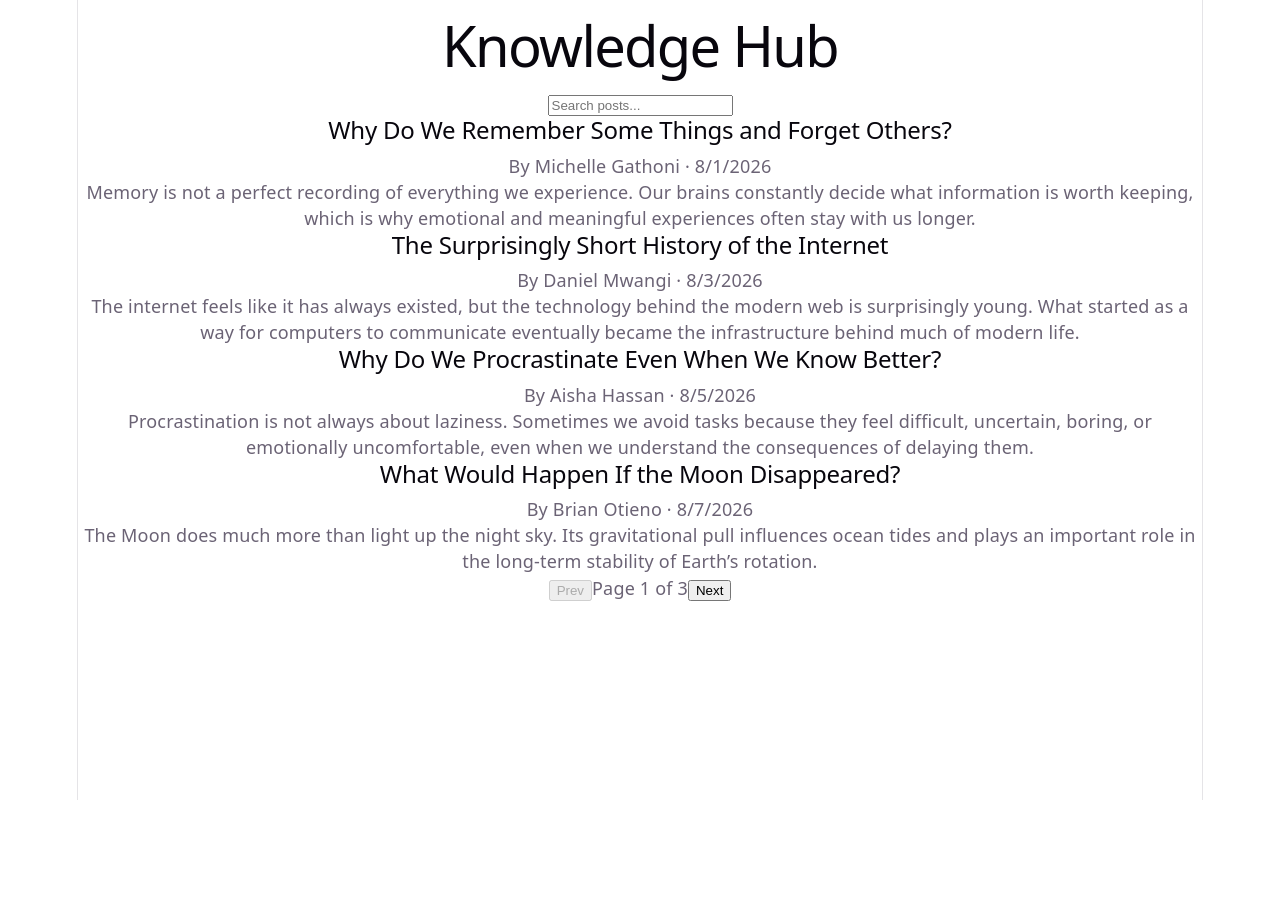
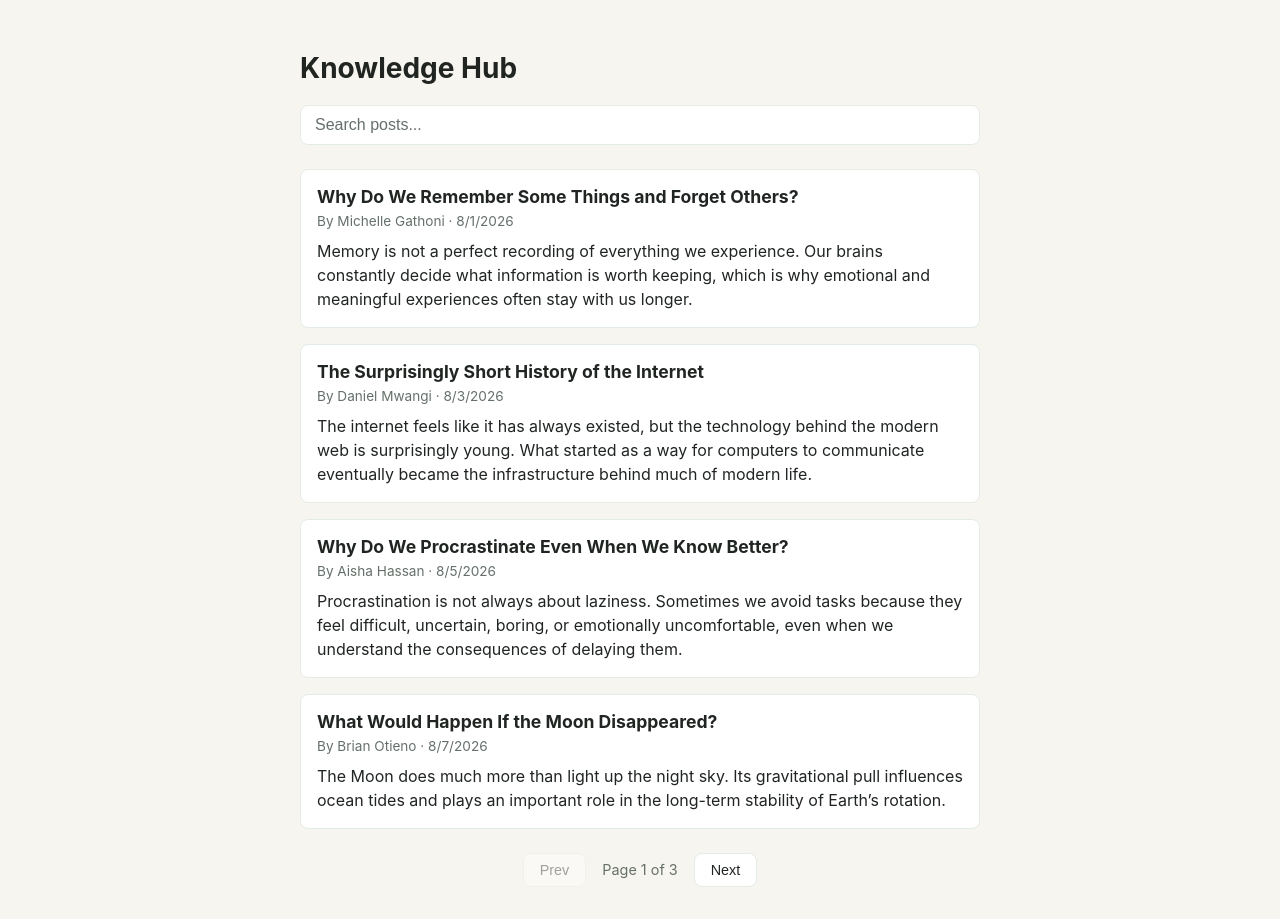
Before and after one commit to Mishiez/knowledge-hub-frontend, a React (Vite) app: page / in a window 1280 px wide. Before the commit the page ends 800 px from the top, so only its background shows below. Built offline with nearby package versions, Linux system fonts and the light colour scheme.

Commit message:
style: apply sage/charcoal/cream color palette

```diff
--- a/src/index.css
+++ b/src/index.css
@@ -1,111 +1,159 @@
 :root {
-  --text: #6b6375;
-  --text-h: #08060d;
-  --bg: #fff;
-  --border: #e5e4e7;
-  --code-bg: #f4f3ec;
-  --accent: #aa3bff;
-  --accent-bg: rgba(170, 59, 255, 0.1);
-  --accent-border: rgba(170, 59, 255, 0.5);
-  --social-bg: rgba(244, 243, 236, 0.5);
-  --shadow:
-    rgba(0, 0, 0, 0.1) 0 10px 15px -3px, rgba(0, 0, 0, 0.05) 0 4px 6px -2px;
-
-  --sans: system-ui, 'Segoe UI', Roboto, sans-serif;
-  --heading: system-ui, 'Segoe UI', Roboto, sans-serif;
-  --mono: ui-monospace, Consolas, monospace;
-
-  font: 18px/145% var(--sans);
-  letter-spacing: 0.18px;
-  color-scheme: light dark;
-  color: var(--text);
-  background: var(--bg);
-  font-synthesis: none;
-  text-rendering: optimizeLegibility;
-  -webkit-font-smoothing: antialiased;
-  -moz-osx-font-smoothing: grayscale;
-
-  @media (max-width: 1024px) {
-    font-size: 16px;
-  }
+  --color-bg: #F7F5EF;           /* Cream */
+  --color-surface: #FFFFFF;      /* White */
+  --color-surface-subtle: #E4ECE7; /* Light sage */
+  --color-border: #E4ECE7;       /* Light sage, doubling as border */
+  --color-heading: #202522;      /* Charcoal */
+  --color-text-muted: #66706A;   /* Soft gray */
+  --color-accent: #6B8E7B;       /* Sage */
+  --color-error: #b3453f;        /* Muted red, kept distinct from sage so error still reads as error */
+  --color-error-bg: #f7e9e8;
+  --radius: 8px;
+  --spacing: 16px;
 }
 
-@media (prefers-color-scheme: dark) {
-  :root {
-    --text: #9ca3af;
-    --text-h: #f3f4f6;
-    --bg: #16171d;
-    --border: #2e303a;
-    --code-bg: #1f2028;
-    --accent: #c084fc;
-    --accent-bg: rgba(192, 132, 252, 0.15);
-    --accent-border: rgba(192, 132, 252, 0.5);
-    --social-bg: rgba(47, 48, 58, 0.5);
-    --shadow:
-      rgba(0, 0, 0, 0.4) 0 10px 15px -3px, rgba(0, 0, 0, 0.25) 0 4px 6px -2px;
-  }
-
-  #social .button-icon {
-    filter: invert(1) brightness(2);
-  }
-}
-
-#root {
-  width: 1126px;
-  max-width: 100%;
-  margin: 0 auto;
-  text-align: center;
-  border-inline: 1px solid var(--border);
-  min-height: 100svh;
-  display: flex;
-  flex-direction: column;
+* {
   box-sizing: border-box;
 }
 
 body {
   margin: 0;
+  font-family: -apple-system, BlinkMacSystemFont, 'Segoe UI', sans-serif;
+  background: var(--color-bg);
+  color: var(--color-heading);
 }
 
-h1,
-h2 {
-  font-family: var(--heading);
-  font-weight: 500;
-  color: var(--text-h);
+.home-page {
+  max-width: 720px;
+  margin: 0 auto;
+  padding: 32px 20px;
 }
 
-h1 {
-  font-size: 56px;
-  letter-spacing: -1.68px;
-  margin: 32px 0;
-  @media (max-width: 1024px) {
-    font-size: 36px;
-    margin: 20px 0;
-  }
-}
-h2 {
-  font-size: 24px;
-  line-height: 118%;
-  letter-spacing: -0.24px;
-  margin: 0 0 8px;
-  @media (max-width: 1024px) {
-    font-size: 20px;
-  }
-}
-p {
-  margin: 0;
+.home-page h1 {
+  font-size: 1.75rem;
+  color: var(--color-heading);
+  margin-bottom: 20px;
 }
 
-code,
-.counter {
-  font-family: var(--mono);
-  display: inline-flex;
-  border-radius: 4px;
-  color: var(--text-h);
+/* Search */
+.search-bar {
+  width: 100%;
+  padding: 10px 14px;
+  font-size: 1rem;
+  border: 1px solid var(--color-border);
+  border-radius: var(--radius);
+  background: var(--color-surface);
+  color: var(--color-heading);
+  margin-bottom: 24px;
 }
 
-code {
-  font-size: 15px;
-  line-height: 135%;
-  padding: 4px 8px;
-  background: var(--code-bg);
+.search-bar::placeholder {
+  color: var(--color-text-muted);
 }
+
+.search-bar:focus {
+  outline: none;
+  border-color: var(--color-accent);
+}
+
+/* Post list */
+.post-list {
+  display: flex;
+  flex-direction: column;
+  gap: 16px;
+  margin-bottom: 24px;
+}
+
+.post-card {
+  background: var(--color-surface);
+  border: 1px solid var(--color-border);
+  border-radius: var(--radius);
+  padding: var(--spacing);
+}
+
+.post-card h2 {
+  margin: 0 0 6px;
+  font-size: 1.1rem;
+  color: var(--color-heading);
+}
+
+.post-meta {
+  font-size: 0.85rem;
+  color: var(--color-text-muted);
+  margin: 0 0 10px;
+}
+
+.post-card p:last-child {
+  margin: 0;
+  line-height: 1.5;
+  color: var(--color-heading);
+}
+
+/* States */
+.loading-state,
+.empty-state {
+  text-align: center;
+  color: var(--color-text-muted);
+  padding: 40px 0;
+}
+
+.error-state {
+  text-align: center;
+  background: var(--color-error-bg);
+  border: 1px solid var(--color-error);
+  border-radius: var(--radius);
+  padding: 24px;
+}
+
+.error-state p {
+  color: var(--color-error);
+  margin: 0 0 12px;
+}
+
+.error-state button {
+  background: var(--color-error);
+  color: white;
+  border: none;
+  padding: 8px 18px;
+  border-radius: var(--radius);
+  cursor: pointer;
+  font-size: 0.9rem;
+}
+
+.error-state button:hover {
+  opacity: 0.9;
+}
+
+/* Pagination */
+.pagination {
+  display: flex;
+  align-items: center;
+  justify-content: center;
+  gap: 16px;
+}
+
+.pagination span {
+  font-size: 0.9rem;
+  color: var(--color-text-muted);
+}
+
+.pagination button {
+  padding: 8px 16px;
+  border: 1px solid var(--color-border);
+  background: var(--color-surface);
+  color: var(--color-heading);
+  border-radius: var(--radius);
+  cursor: pointer;
+  font-size: 0.9rem;
+  transition: background 0.15s ease, border-color 0.15s ease;
+}
+
+.pagination button:hover:not(:disabled) {
+  background: var(--color-surface-subtle);
+  border-color: var(--color-accent);
+}
+
+.pagination button:disabled {
+  opacity: 0.4;
+  cursor: not-allowed;
+}
```
